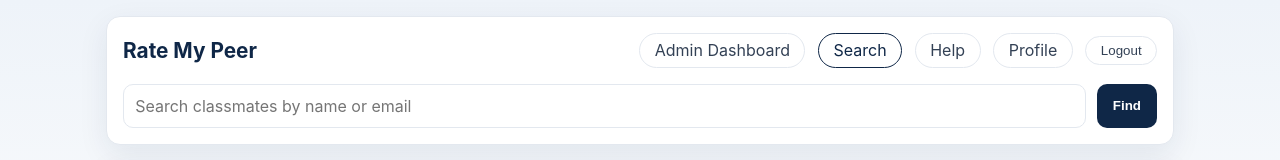
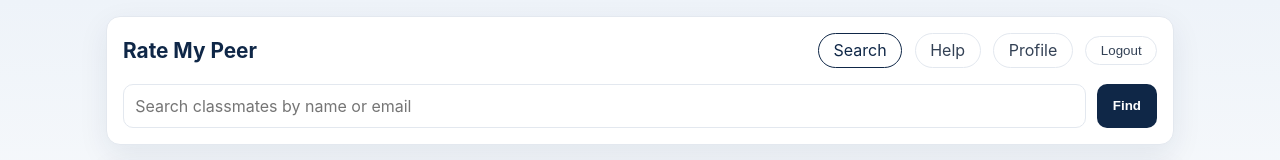
Before and after one commit to TedmanNguyen/124-InternetApps, a React (Vite) app in the folder rate-my-peer/: page / in a window 1280 px wide. Shown: the top 160 px of the page. Built offline with nearby package versions, Linux system fonts and the light colour scheme.

Commit message:
admin dashboard route and link only appear if the user logged in is an admin

```diff
--- a/rate-my-peer/src/App.jsx
+++ b/rate-my-peer/src/App.jsx
@@ -9,8 +9,10 @@ import WriteReviewPage from './pages/WriteReviewPage'
 import AdminDashboard from './pages/AdminDashboard'
 import ReportsView from './pages/ReportsView'
 import ReviewsView from './pages/ReviewsView'
+import { useStudents } from './context/StudentContext'
 
 function App() {
+  const { userIsAdmin } = useStudents()
   return (
     <Routes>
       <Route path="/login" element={<LoginPage />} />
@@ -20,11 +22,13 @@ function App() {
         <Route path="/help" element={<HelpPage />} />
         <Route path="/student/:studentId" element={<ProfilePage />} />
         <Route path="/student/:studentId/review" element={<WriteReviewPage />} />
-        <Route path="/admin-dashboard" element={<AdminDashboard />}>
-          <Route index element={<Navigate to="reports" replace />} />
-          <Route path="reports" element={<ReportsView />} />
-          <Route path="reviews" element={<ReviewsView />} />
-        </Route>
+        {userIsAdmin() && (
+          <Route path="/admin-dashboard" element={<AdminDashboard />}>
+            <Route index element={<Navigate to="reports" replace />} />
+            <Route path="reports" element={<ReportsView />} />
+            <Route path="reviews" element={<ReviewsView />} />
+          </Route>
+        )}
         <Route path="*" element={<Navigate to="/" replace />} />
       </Route>
     </Routes>
--- a/rate-my-peer/src/components/Layout.jsx
+++ b/rate-my-peer/src/components/Layout.jsx
@@ -1,8 +1,10 @@
 import { NavLink, Outlet, useNavigate } from 'react-router-dom'
 import SearchBar from './SearchBar'
+import { useStudents } from '../context/StudentContext'
 
 export default function Layout() {
   const navigate = useNavigate()
+  const { userIsAdmin } = useStudents()
 
   const handleSearch = (searchTerm) => {
     navigate(`/search?q=${encodeURIComponent(searchTerm)}`)
@@ -17,9 +19,11 @@ export default function Layout() {
           </NavLink>
 
           <div className="header-links">
-            <NavLink to='/admin-dashboard' className='header-link'>
-              Admin Dashboard
-            </NavLink>
+            {userIsAdmin() && (
+              <NavLink to='/admin-dashboard' className='header-link'>
+                Admin Dashboard
+              </NavLink>
+            )}
             <NavLink to="/" end className="header-link">
               Search
             </NavLink>
--- a/rate-my-peer/src/context/StudentContext.jsx
+++ b/rate-my-peer/src/context/StudentContext.jsx
@@ -1,11 +1,12 @@
 import { createContext, useContext, useMemo, useState } from 'react'
 import { mockStudents } from '../data/mockStudents'
+import { admins } from '../data/admins'
 
 const StudentContext = createContext(null)
 
 export function StudentProvider({ children }) {
   const [students, setStudents] = useState(mockStudents)
-  const [loggedInUserId, setLoggedInUserId] = useState('123') // John Doe is logged in by default
+  const [loggedInUserId, setLoggedInUserId] = useState('124') // John Doe is logged in by default
 
   const addReview = ({ studentId, course, rating, comment, attributes, isAnonymous }) => {
     const newReview = {
@@ -41,6 +42,7 @@ export function StudentProvider({ children }) {
         students.find((student) => student.id === studentId),
       getLoggedInUser: () =>
         students.find((student) => student.id === loggedInUserId),
+      userIsAdmin: () => admins.includes(loggedInUserId), // John Doe is the admin
     }),
     [students, loggedInUserId],
   )
--- a/rate-my-peer/src/data/admins.js
+++ b/rate-my-peer/src/data/admins.js
@@ -1 +1 @@
-const admins = []
+export const admins = ['123']
```
